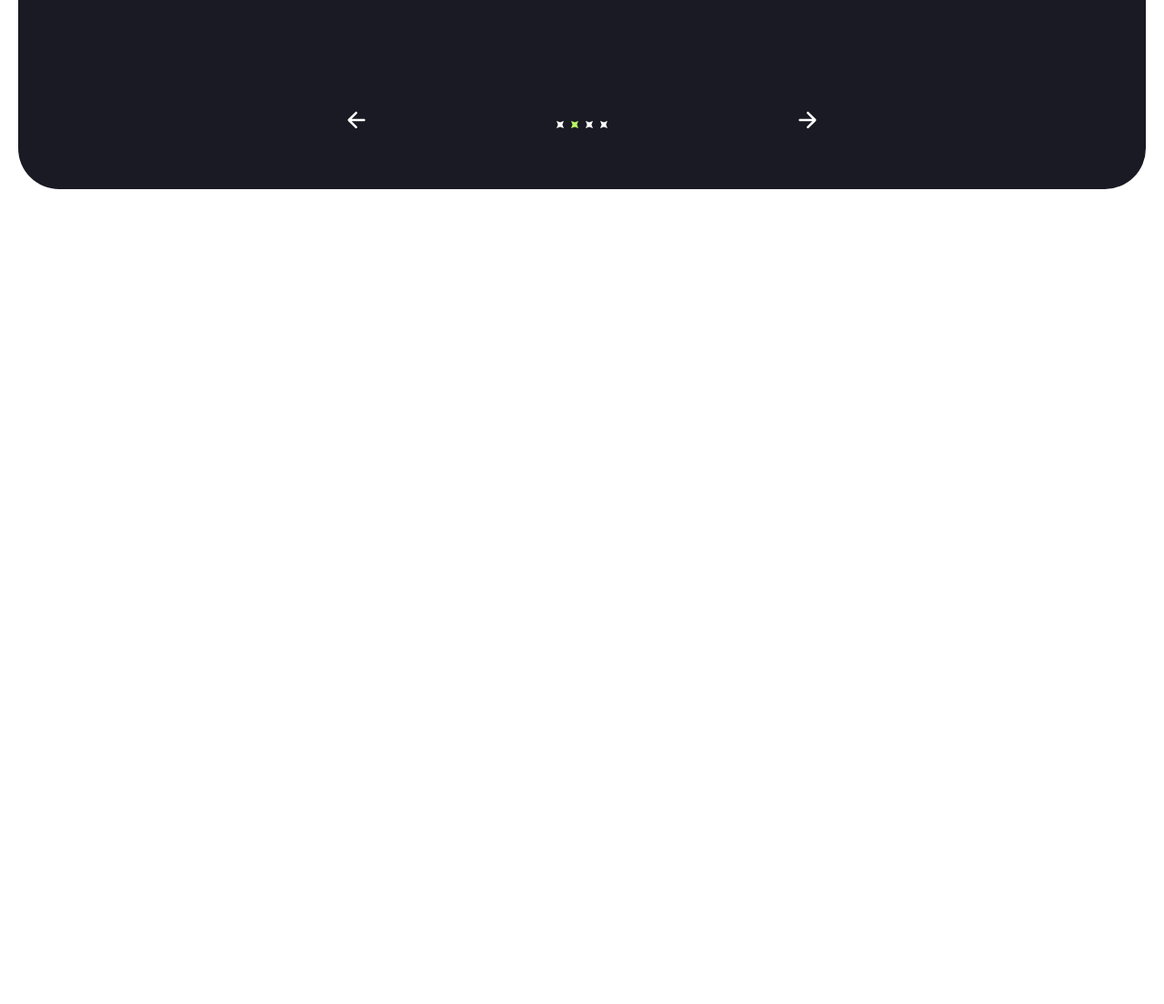
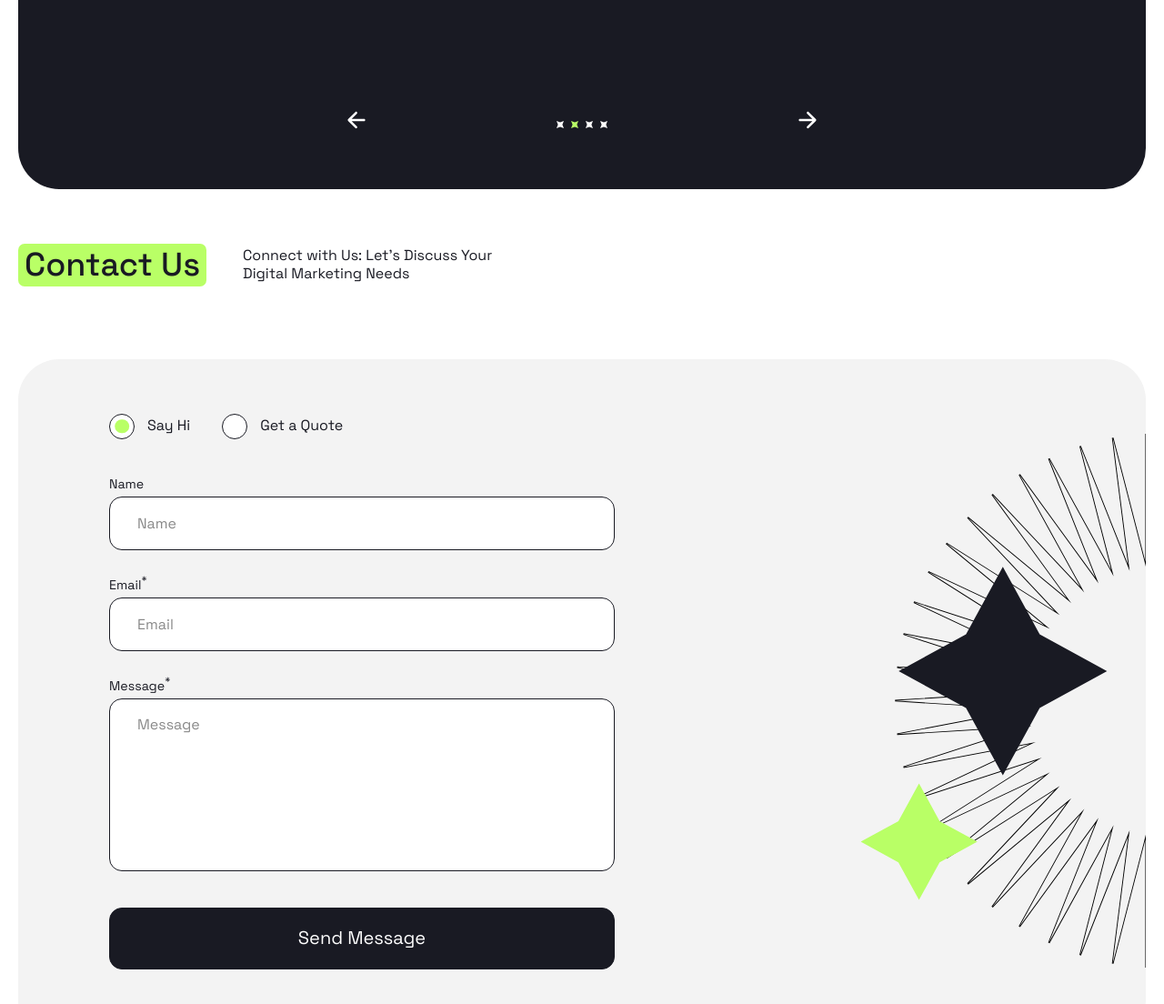
Before and after one commit to prmkvlad/positivus-website, a plain HTML site: page index.html in a window 1280 px wide. Shown: the part 6026-7130 px from the top of the page at 91% size. Before the commit the page ends 6264 px from the top, so only its background shows below. Drawn offline with Linux system fonts and the light colour scheme.

Commit message:
Add contact us section

```diff
--- a/index.html
+++ b/index.html
@@ -597,7 +597,6 @@
 				<div class="reviews">
 					<div class="reviews__slider swiper">
 						<div class="reviews__slider-list swiper-wrapper">
-							<!-- <div class="swiper-slide"></div> -->
 							<div class="reviews__slider-item swiper-slide" id="utilSlide">
 								<blockquote class="review-card">
 									<div class="review-card__body">
@@ -694,6 +693,52 @@
 				</div>
 			</div>
 		</section>
+
+		<section class="section container">
+			<header class="section__header">
+				<h2 class="section__title puddle-bg">Contact Us</h2>
+				<div class="section__description">
+					<p>Connect with Us: Let's Discuss Your<br>Digital Marketing Needs</p>
+				</div>
+			</header>
+			<div class="section__body">
+				<div class="contact-us">
+					<form class="contact-us__form">
+						<fieldset class="contact-us__request-types radios">
+							<legend class="radios__title visually-hidden">Request type</legend>
+							<label class="radios__item radio">
+								<input class="radio__input visually-hidden" type="radio" name="request-type" value="Say Hi"
+									checked>
+								<span class="radio__emulator"></span>
+								<span class="radio__label">Say Hi</span>
+							</label>
+							<label class="radios__item radio">
+								<input class="radio__input visually-hidden" type="radio" name="request-type"
+									value="Get a Quote">
+								<span class="radio__emulator"></span>
+								<span class="radio__label">Get a Quote</span>
+							</label>
+						</fieldset>
+						<div class="contact-us__body">
+							<div class="contact-us__field field">
+								<label class="field__label" for="name">Name</label>
+								<input class="field__input" id="name" name="name" type="name" placeholder="Name">
+							</div>
+							<div class="contact-us__field field">
+								<label class="field__label" for="email">Email<sup>*</sup></label>
+								<input class="field__input" id="email" name="email" type="email" placeholder="Email" required>
+							</div>
+							<div class="contact-us__field field">
+								<label class="field__label" for="message">Message<sup>*</sup></label>
+								<textarea class="field__input field__input--textarea" id="message" name="message" type="text"
+									placeholder="Message" required></textarea>
+							</div>
+						</div>
+						<button class="contact-us__button button" type="submit">Send Message</button>
+					</form>
+				</div>
+			</div>
+		</section>
 	</main>
 
 	<dialog class="mobile-overlay visible-mobile" id="mobileOverlay">
--- a/scss/base/_reset.scss
+++ b/scss/base/_reset.scss
@@ -53,3 +53,9 @@ svg *[fill] {
 svg *[stroke] {
 	stroke: currentColor
 }
+
+fieldset {
+	margin-left: 0;
+	padding: 0;
+	border: none;
+}
--- /dev/null
+++ b/scss/blocks/_contact-us.scss
@@ -0,0 +1,71 @@
+.contact-us {
+	position: relative;
+	overflow-x: hidden;
+
+	@include mobile-above {
+		padding: 60px 100px 80px;
+		background-color: var(--color-gray);
+		border-radius: var(--border-radius-large);
+	}
+
+	&:after {
+		--contactUsImageOffsetY: 62px;
+
+		content: '';
+		position: absolute;
+		top: 50%;
+		left: 100%;
+		translate: -50% -50%;
+		height: calc(100% - var(--contactUsImageOffsetY) * 2);
+		aspect-ratio: 1;
+		background: url('../../img/contact-us-bg.svg') center/contain no-repeat;
+
+		@include tablet {
+			display: none;
+		}
+	}
+
+	&__form,
+	&__body {
+		display: flex;
+		flex-direction: column;
+	}
+
+	&__form {
+
+		@include tablet-above {
+			max-width: 556px;
+		}
+
+		@include mobile-above {
+			row-gap: 40px;
+		}
+	}
+
+	&__request-types,
+	&__body {
+		background-color: var(--color-gray);
+	}
+
+	&__request-types {
+		@include mobile {
+			padding: 40px 52px 30px;
+			border-radius: var(--border-radius-large) var(--border-radius-large) 0 0;
+		}
+	}
+
+	&__body {
+		row-gap: 25px;
+
+		@include mobile {
+			row-gap: 20px;
+			margin-bottom: 30px;
+			padding: 10px 30px 40px;
+			border-radius: 0 0 var(--border-radius-large) var(--border-radius-large);
+		}
+	}
+
+	&__field {}
+
+	&__button {}
+}
--- /dev/null
+++ b/scss/blocks/_field.scss
@@ -0,0 +1,54 @@
+.field {
+	display: flex;
+	flex-direction: column;
+	align-items: flex-start;
+	row-gap: 5px;
+
+	@include mobile {
+		row-gap: 10px;
+	}
+
+	&__label {
+		@include fluid-text(16, 14);
+	}
+
+	&__input {
+		width: 100%;
+		height: var(--input-height);
+		padding-inline: 30px;
+		border: var(--border);
+		border-radius: var(--border-radius);
+		transition-duration: var(--transition-duration);
+
+		@include hover {
+			opacity: 0.7;
+		}
+
+		@include mobile {
+			padding-inline: 20px;
+		}
+
+		@include mobile-s {
+			padding-inline: 12px;
+		}
+
+		&:focus {
+			border-color: var(--color-accent);
+			outline: none;
+		}
+
+		&::placeholder {
+			color: var(--color-gray-alt);
+		}
+
+		&--textarea {
+			height: 190px;
+			padding-block: 18px;
+			resize: none;
+
+			@include mobile {
+				height: 132px;
+			}
+		}
+	}
+}
--- /dev/null
+++ b/scss/blocks/_radio.scss
@@ -0,0 +1,38 @@
+.radio {
+	display: flex;
+	align-items: center;
+	column-gap: 14px;
+	transition-duration: var(--transition-duration);
+
+	@include hover {
+		opacity: 0.7;
+	}
+
+	&__input {
+		&:not(:checked)+.radio__emulator:after {
+			opacity: 0;
+		}
+	}
+
+	&__emulator {
+		@include flex-center;
+		@include square(28px);
+
+		position: relative;
+		background-color: var(--color-light);
+		border: var(--border);
+		border-radius: 50%;
+
+		&:after {
+			@include abs-center;
+			@include square(60%);
+
+			content: '';
+			background-color: var(--color-accent);
+			border-radius: inherit;
+			transition-duration: var(--transition-duration);
+		}
+	}
+
+	&__label {}
+}
--- /dev/null
+++ b/scss/blocks/_radios.scss
@@ -0,0 +1,10 @@
+.radios {
+	display: flex;
+	column-gap: 35px;
+	row-gap: 16px;
+	flex-wrap: wrap;
+
+	&__title {}
+
+	&__item {}
+}
--- a/scss/style.scss
+++ b/scss/style.scss
@@ -9,6 +9,9 @@
 
 // blocks
 
+@import 'blocks/field';
+@import 'blocks/radio';
+@import 'blocks/radios';
 @import 'blocks/button';
 @import 'blocks/grid';
 @import 'blocks/burger-button';
@@ -27,3 +30,4 @@
 @import 'blocks/team-card';
 @import 'blocks/reviews';
 @import 'blocks/review-card';
+@import 'blocks/contact-us';
```
Also changed, not shown: css/style.css, img/contact-us-bg.svg (added).
